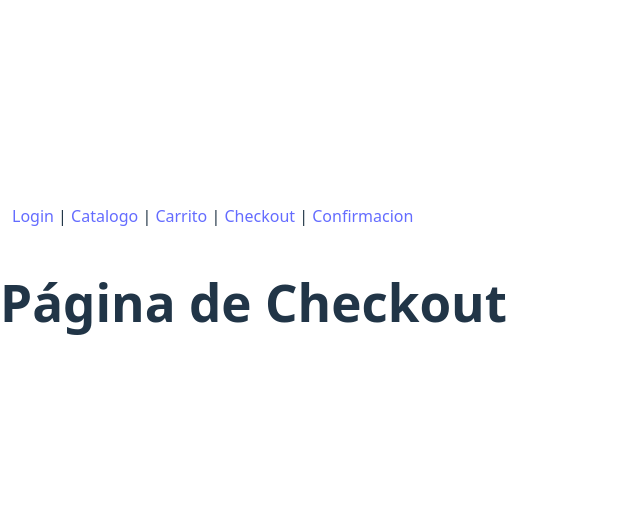
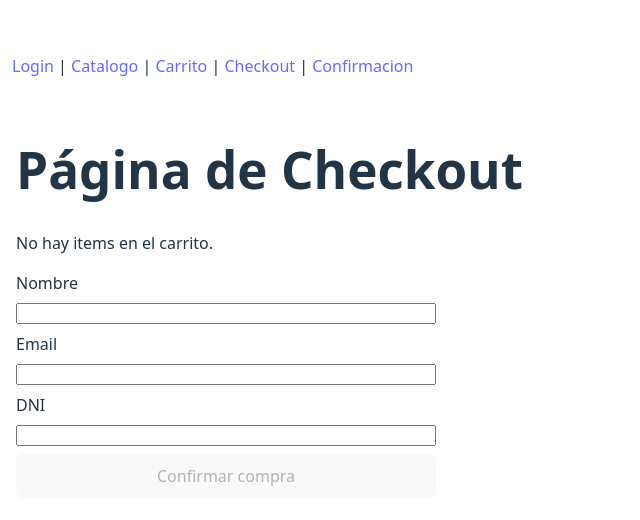
Before and after one commit to lucianocastr/proyEcomerceTest, a React (Vite) app: page /checkout in a window 1280 px wide. Shown: the part 122-642 px from the top of the page, without its empty margins (0-640 px from the left). Built offline with nearby package versions, Linux system fonts and the light colour scheme.

Commit message:
feat: checkout mínimo y confirmación con persistencia de última orden

```diff
--- /dev/null
+++ b/src/lib/order.js
@@ -0,0 +1,32 @@
+import { readCart, clearCart } from "./cart";
+
+const ORDER_KEY = "lastOrder";
+
+export function createOrder({ nombre, email, dni }) {
+  const items = readCart();
+  if (!items.length) throw new Error("El carrito está vacío");
+
+  const total = items.reduce((acc, it) => acc + it.precio * it.cantidad, 0);
+
+  const order = {
+    id: Date.now().toString(), // mock
+    nombre,
+    email,
+    dni,
+    items,
+    total,
+    createdAt: new Date().toISOString(),
+  };
+
+  localStorage.setItem(ORDER_KEY, JSON.stringify(order));
+  clearCart();
+  return order;
+}
+
+export function readLastOrder() {
+  try {
+    return JSON.parse(localStorage.getItem(ORDER_KEY));
+  } catch {
+    return null;
+  }
+}
--- a/src/pages/Checkout.jsx
+++ b/src/pages/Checkout.jsx
@@ -1,3 +1,83 @@
+import { useState } from "react";
+import { useNavigate } from "react-router-dom";
+import { readCart } from "../lib/cart";
+import { createOrder } from "../lib/order";
+
 export default function Checkout() {
-  return <h1 data-testid="checkout-page">Página de Checkout</h1>;
+  const [nombre, setNombre] = useState("");
+  const [email, setEmail] = useState("");
+  const [dni, setDni] = useState("");
+  const [error, setError] = useState("");
+  const navigate = useNavigate();
+
+  const items = readCart();
+  const total = items.reduce((acc, it) => acc + it.precio * it.cantidad, 0);
+
+  const handleSubmit = (e) => {
+    e.preventDefault();
+    setError("");
+
+    // Validaciones mínimas
+    if (!nombre.trim() || !email.trim() || !dni.trim()) {
+      setError("Completa todos los campos");
+      return;
+    }
+    if (!/^\S+@\S+\.\S+$/.test(email)) {
+      setError("Email inválido");
+      return;
+    }
+    if (!/^\d{7,9}$/.test(dni)) {
+      setError("DNI inválido");
+      return;
+    }
+    if (items.length === 0) {
+      setError("El carrito está vacío");
+      return;
+    }
+
+    try {
+      createOrder({ nombre, email, dni });
+      navigate("/confirmacion");
+    } catch (err) {
+      setError(err.message || "Error al crear la orden");
+    }
+  };
+
+  return (
+    <div style={{ padding: 16 }}>
+      <h1 data-testid="checkout-page">Página de Checkout</h1>
+
+      {items.length === 0 ? (
+        <p data-testid="checkout-sin-items">No hay items en el carrito.</p>
+      ) : (
+        <div>
+          <ul data-testid="checkout-resumen" style={{ listStyle: "none", padding: 0 }}>
+            {items.map((it) => (
+              <li key={it.id}>
+                {it.nombre} × {it.cantidad} — ${it.precio * it.cantidad}
+              </li>
+            ))}
+          </ul>
+          <p data-testid="checkout-total"><strong>Total: ${total}</strong></p>
+        </div>
+      )}
+
+      <form onSubmit={handleSubmit} data-testid="checkout-form" style={{ display: "grid", gap: 8, maxWidth: 420 }}>
+        <label htmlFor="nombre">Nombre</label>
+        <input id="nombre" data-testid="input-nombre" value={nombre} onChange={(e) => setNombre(e.target.value)} />
+
+        <label htmlFor="email">Email</label>
+        <input id="email" data-testid="input-email" type="email" value={email} onChange={(e) => setEmail(e.target.value)} />
+
+        <label htmlFor="dni">DNI</label>
+        <input id="dni" data-testid="input-dni" value={dni} onChange={(e) => setDni(e.target.value)} />
+
+        <button type="submit" data-testid="btn-confirmar" disabled={items.length === 0}>
+          Confirmar compra
+        </button>
+      </form>
+
+      {error && <p data-testid="checkout-error" style={{ color: "tomato" }}>{error}</p>}
+    </div>
+  );
 }
--- a/src/pages/Confirmacion.jsx
+++ b/src/pages/Confirmacion.jsx
@@ -1,3 +1,36 @@
+import { readLastOrder } from "../lib/order";
+import { Link } from "react-router-dom";
+
 export default function Confirmacion() {
-  return <h1 data-testid="confirmacion-page">Página de Confirmación</h1>;
+  const order = readLastOrder();
+
+  if (!order) {
+    return (
+      <div style={{ padding: 16 }}>
+        <h1 data-testid="confirmacion-page">Página de Confirmación</h1>
+        <p data-testid="confirmacion-sin-orden">No hay una orden reciente.</p>
+        <Link to="/catalogo">Ir al catálogo</Link>
+      </div>
+    );
+  }
+
+  return (
+    <div style={{ padding: 16 }}>
+      <h1 data-testid="confirmacion-page">Página de Confirmación</h1>
+      <p data-testid="orden-id"><strong>Orden:</strong> {order.id}</p>
+      <p data-testid="orden-nombre"><strong>Nombre:</strong> {order.nombre}</p>
+      <p data-testid="orden-email"><strong>Email:</strong> {order.email}</p>
+      <p data-testid="orden-total"><strong>Total:</strong> ${order.total}</p>
+
+      <ul data-testid="orden-items">
+        {order.items.map((it) => (
+          <li key={it.id}>
+            {it.nombre} × {it.cantidad} — ${it.precio * it.cantidad}
+          </li>
+        ))}
+      </ul>
+
+      <Link to="/catalogo" data-testid="btn-volver">Volver al catálogo</Link>
+    </div>
+  );
 }
```
